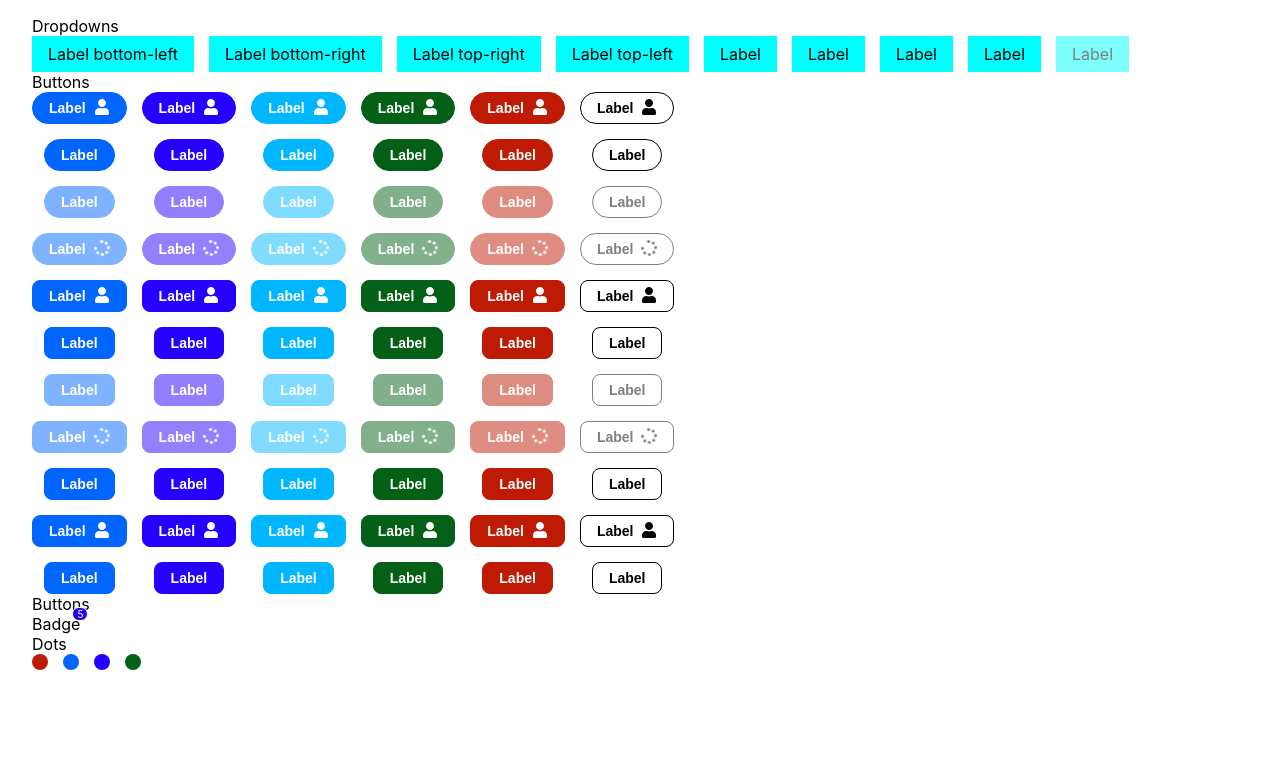
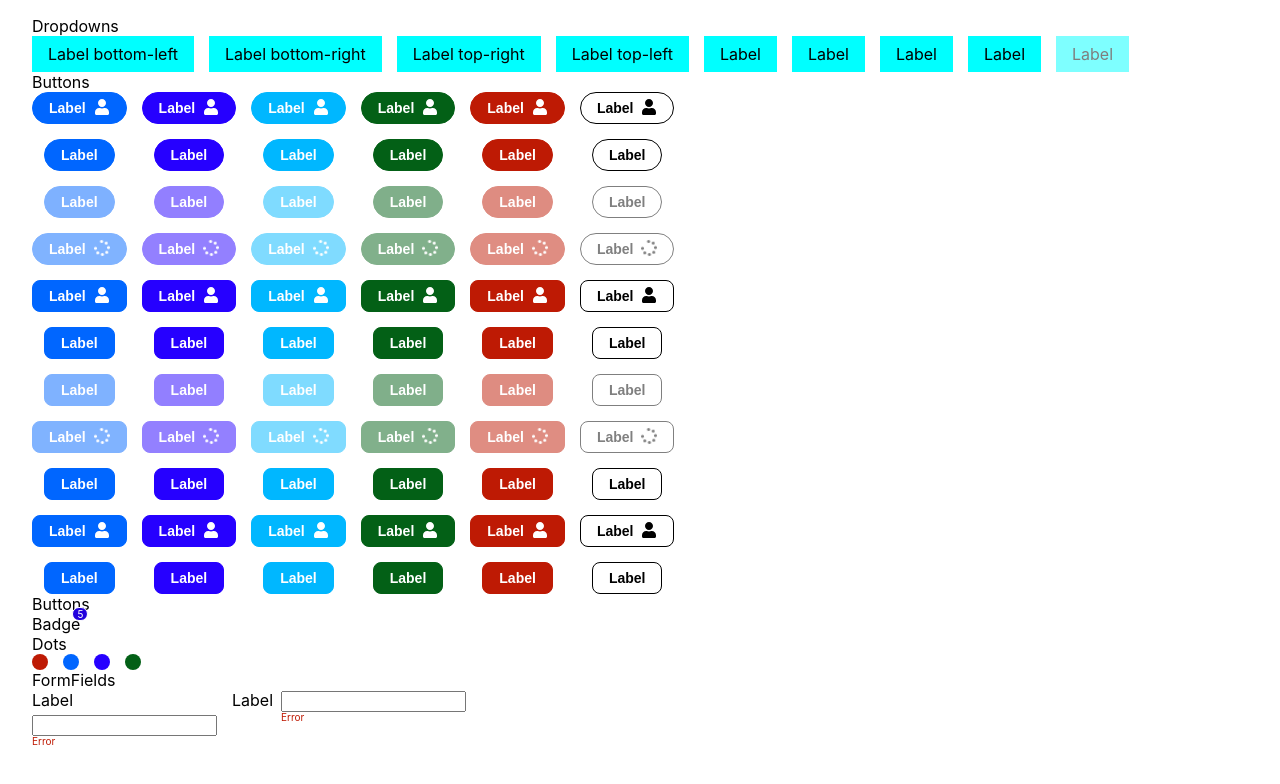
Before and after one commit to jrposada/react-pan-ui, a React (Create React App) app: page / in a window 1280 px wide. Shown: the top 784 px of the page. Built offline with nearby package versions, Linux system fonts and the light colour scheme.

Commit message:
FormField component.
- Support for label and error.

```diff
--- /dev/null
+++ b/src/components/form-fields.tsx
@@ -0,0 +1,19 @@
+import FormField from 'lib/form/form-field/form-field'
+
+function FormFields() {
+  return (
+    <>
+      FormFields
+      <div style={{ display: 'flex', gap: '15px' }}>
+        <FormField label="Label" layout="vertical" showError error="Error">
+          <input />
+        </FormField>
+        <FormField label="Label" layout="horizontal" showError error="Error">
+          <input />
+        </FormField>
+      </div>
+    </>
+  )
+}
+
+export default FormFields
--- /dev/null
+++ b/src/lib/form/form-field/form-field.scss
@@ -0,0 +1,22 @@
+.pan-ui-form-field {
+  display: flex;
+  flex-direction: column;
+
+  &__error {
+    height: var(--pan-ui-font-s);
+    font-size: var(--pan-ui-font-s);
+    line-height: var(--pan-ui-font-s);
+
+    color: var(--pan-ui-palette-danger);
+  }
+
+  &--vertical {
+    flex-direction: column;
+    gap: var(--pan-ui-gap-xs);
+  }
+
+  &--horizontal {
+    flex-direction: row;
+    gap: var(--pan-ui-gap-s);
+  }
+}
--- /dev/null
+++ b/src/lib/form/form-field/form-field.tsx
@@ -0,0 +1,37 @@
+import { PropsWithChildren, ReactNode } from 'react'
+
+import './form-field.scss'
+
+type FormFieldLayout = 'vertical' | 'horizontal'
+
+interface FormFieldProps {
+  id?: string
+  label?: ReactNode
+  error?: string
+  showError?: boolean
+  layout?: FormFieldLayout
+}
+
+function FormField({
+  id,
+  label,
+  error,
+  showError,
+  layout = 'vertical',
+  children,
+}: PropsWithChildren<FormFieldProps>) {
+  let cssClass = 'pan-ui-form-field'
+  if (!!layout) cssClass += ` pan-ui-form-field--${layout}`
+
+  return (
+    <div className={cssClass}>
+      {!!label && <label htmlFor={id}>{label}</label>}
+      <div>
+        {children}
+        {!!showError && <div className="pan-ui-form-field__error">{error}</div>}
+      </div>
+    </div>
+  )
+}
+
+export default FormField
--- a/src/lib/sizes.scss
+++ b/src/lib/sizes.scss
@@ -7,6 +7,7 @@
 
   // Gap
   --pan-ui-gap-s: 8px;
+  --pan-ui-gap-xs: 4px;
 
   // Radius
   --pan-ui-radius-m: 8px;
--- a/src/main-layout/pages/examples-page.tsx
+++ b/src/main-layout/pages/examples-page.tsx
@@ -2,6 +2,7 @@ import Badges from 'components/badges'
 import Buttons from 'components/buttons'
 import Dots from 'components/dots'
 import Dropdowns from 'components/dropdowns'
+import FormFields from 'components/form-fields'
 
 function ExamplesPage() {
   return (
@@ -10,6 +11,7 @@ function ExamplesPage() {
       <Buttons />
       <Badges />
       <Dots />
+      <FormFields />
     </div>
   )
 }
```
